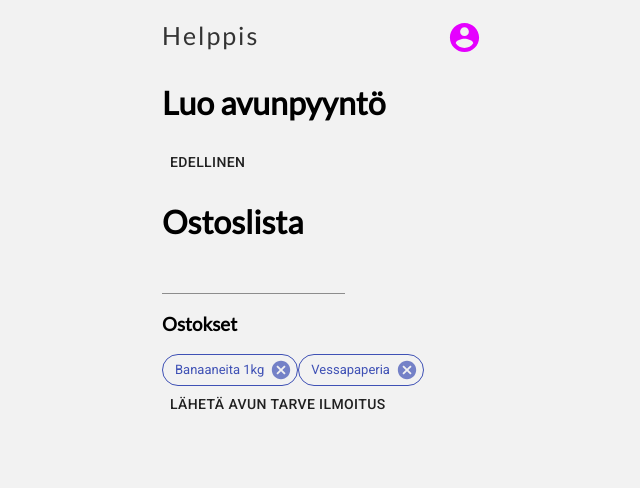
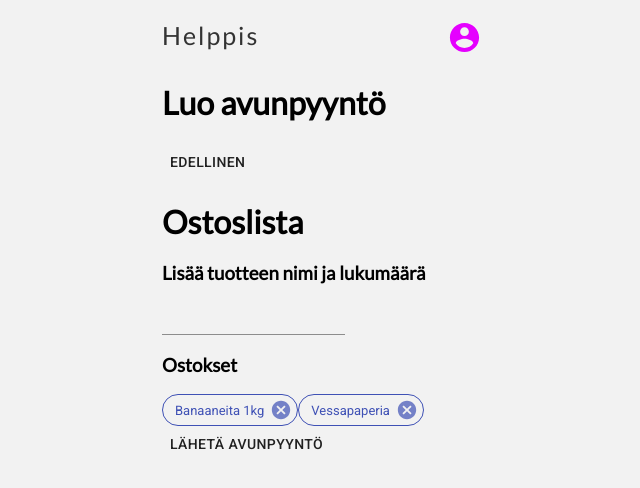
Before and after one commit to kclassic/helppis, a React (Create React App) app: page /addtask in a window 1280 px wide. Both pictures are taken after a click on the button "SEURAAVA". Shown: the top 488 px of the page, without its empty margins (318-958 px from the left). Built offline with nearby package versions, Linux system fonts and the light colour scheme.

Commit message:
Small typos and info text

```diff
--- a/src/MainPage.jsx
+++ b/src/MainPage.jsx
@@ -51,7 +51,7 @@ const MainPage = ({ tasks, activeTasks, createdTasks, ownTask }) => {
             textColor="primary"
             centered
           >
-            <Tab label="Avun tarve" />
+            <Tab label="Avuntarve" />
             <Tab label="Omat ilmoitukset" />
           </Tabs>
           <TabPanel value={value} index={0}>
--- a/src/NewTaskPage.jsx
+++ b/src/NewTaskPage.jsx
@@ -124,7 +124,7 @@ const NewTask = ({ tasks, addTask }) => {
             </ThingContainer>
           ))}
 
-          <SubTitle>Avun tarvitsija</SubTitle>
+          <SubTitle>Avuntarvitsija</SubTitle>
           {mummos.map((m, idx) => (
             <ThingContainer
               key={idx}
@@ -156,6 +156,7 @@ const NewTask = ({ tasks, addTask }) => {
         <>
           <Button onClick={() => goToStep(0)}>Edellinen</Button>
           <Title>Ostoslista</Title>
+          <SubTitle>Lisää tuotteen nimi ja lukumäärä</SubTitle>
           <TextField
             value={text}
             onChange={e => setText(e.target.value)}
@@ -179,7 +180,7 @@ const NewTask = ({ tasks, addTask }) => {
               />
             );
           })}
-          <Button onClick={submitRequest}>Lähetä avun tarve ilmoitus</Button>
+          <Button onClick={submitRequest}>Lähetä avunpyyntö</Button>
         </>
       ) : null}
     </>
```
